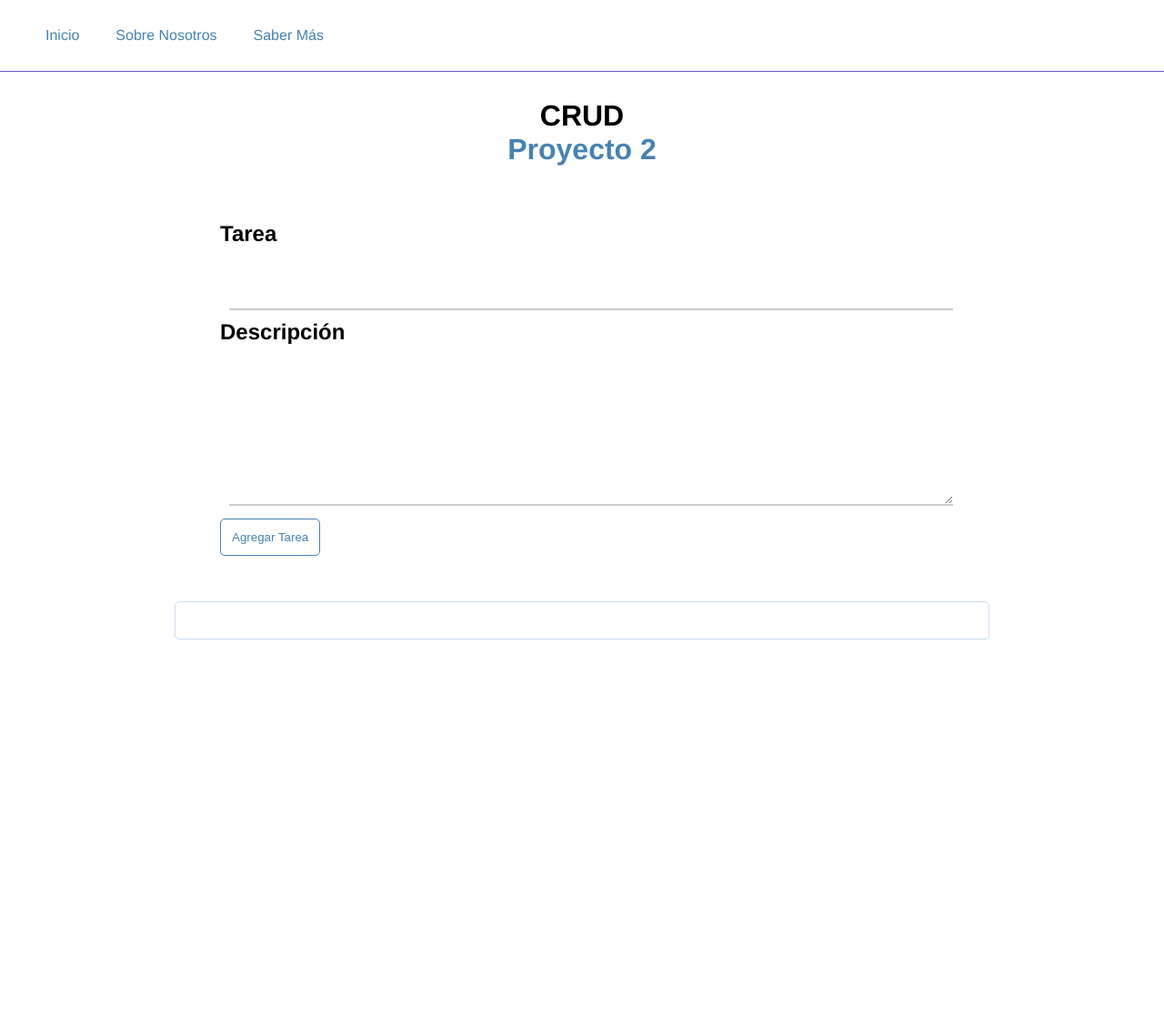
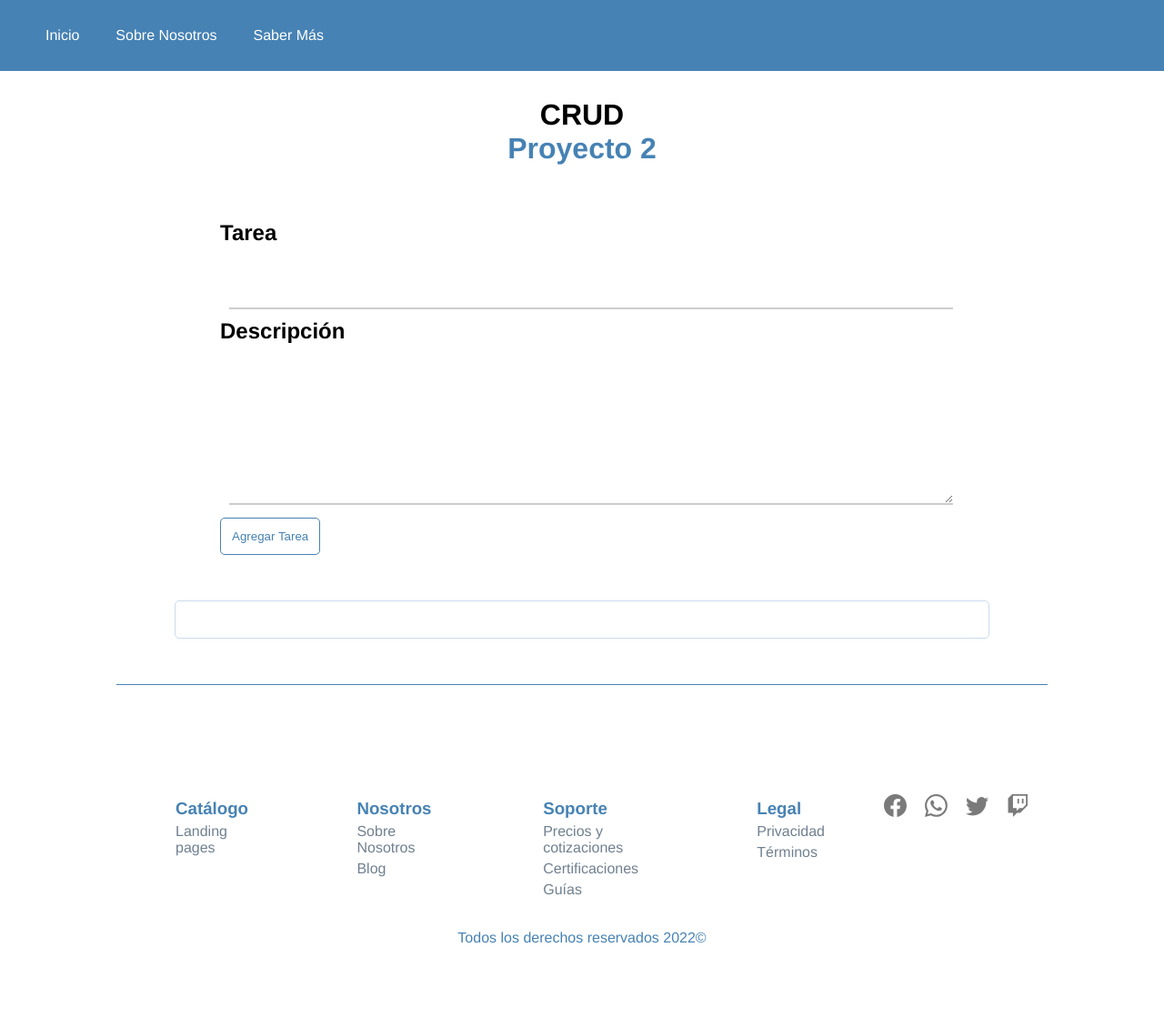
Before and after one commit to AlbertoReynaldoCortesMontalvo/Proyecto-dos, a plain HTML site: page index.html in a window 1280 px wide. Shown: the whole page at 91% size. Before the commit the page ends 800 px from the top, so only its background shows below. Drawn offline with Linux system fonts and the light colour scheme.

Commit message:
cambios en footer

```diff
--- a/assets/estilos.css
+++ b/assets/estilos.css
@@ -18,8 +18,7 @@ html {
 .menu {
     display: flex;
     justify-content: space-between;
-    margin: 15px;
-    padding: 15px;
+    padding: 30px;
 }
 
 .menu-list {
@@ -28,7 +27,7 @@ html {
 }
 
 .item a {
-    color:steelblue;
+    color:#fff;
     margin: 5px;
     padding: 15px;
     text-decoration: none;
@@ -36,12 +35,8 @@ html {
     transition: 0.5s;
 }
 
-.item a:hover {
-    border-bottom: 1px solid slateblue;
-}
-
 .main {
-    border-bottom: 1px solid slateblue;
+    background-color: steelblue;
 }
 
 .btn-subs {
@@ -172,3 +167,65 @@ input[type="submit"]:hover {
 .list-desc {
     font-size: 1.5rem;
 }
+
+/* footer */
+@media (min-width: 300px) and (max-width:1000px) {
+    .footer-menu {
+        display: block!important;
+    }
+}
+
+footer {
+    padding: 90px 10px;
+    width: 80%;
+    margin: 0 auto;
+
+    border-top: 1px solid steelblue;
+}
+
+
+.footer-menu {
+    display: flex;
+    justify-content: space-evenly;
+}
+
+.nav-footer {
+    display: flex;
+    justify-content: center;
+}
+
+.catalogo, .soporte {
+    margin: 10px 30px;
+    padding: 20px;
+}
+
+.catalogo h3, .soporte h3 {
+    color: steelblue;
+    margin: 5px;
+    cursor: pointer;
+}
+
+.catalogo p, .soporte p {
+    color: slategray;
+    font-size: 1rem;
+    margin: 5px;
+    cursor: pointer;
+}
+
+.redes-sociales {
+    display: flex;
+    justify-content: center;
+}
+
+.redes-sociales a {
+    color: #7a7a7a;
+    margin: 10px;
+    margin-top: 30px;
+    text-decoration: none;
+}
+
+.derechos-reservados {
+    text-align: center;
+    font-size: 1rem;
+    color: steelblue;
+}
--- a/index.html
+++ b/index.html
@@ -42,6 +42,66 @@
         </div>
     </section>
 
+    <footer>
+        <div class="footer-menu">
+            <div class="nav-footer">
+                <div class="catalogo">
+                    <h3 class="catalogo-title">Catálogo</h3>
+                    <p>Landing pages</p>
+                </div>
+                <div class="soporte">
+                    <h3 class="soporte-title">Nosotros</h3>
+                    <p>Sobre Nosotros</p>
+                    <p>Blog</p>
+                </div>
+            </div>
+
+            <div class="nav-footer">
+                <div class="catalogo">
+                    <h3 class="catalogo-title">Soporte</h3>
+                    <p>Precios y cotizaciones</p>
+                    <p>Certificaciones</p>
+                    <p>Guías</p>
+                </div>
+                <div class="soporte">
+                    <h3 class="soporte-title">Legal</h3>
+                    <p>Privacidad</p>
+                    <p>Términos</p>
+                </div>
+            </div>
+
+            <div class="redes-sociales">
+                <a href="#">
+                    <svg xmlns="http://www.w3.org/2000/svg" width="25" height="25" fill="currentColor" class="bi bi-facebook" viewBox="0 0 16 16">
+                        <path d="M16 8.049c0-4.446-3.582-8.05-8-8.05C3.58 0-.002 3.603-.002 8.05c0 4.017 2.926 7.347 6.75 7.951v-5.625h-2.03V8.05H6.75V6.275c0-2.017 1.195-3.131 3.022-3.131.876 0 1.791.157 1.791.157v1.98h-1.009c-.993 0-1.303.621-1.303 1.258v1.51h2.218l-.354 2.326H9.25V16c3.824-.604 6.75-3.934 6.75-7.951z"/>
+                    </svg>
+                </a>
+                <a href="#">
+                    <svg xmlns="http://www.w3.org/2000/svg" width="25" height="25" fill="currentColor" class="bi bi-whatsapp" viewBox="0 0 16 16">
+                        <path d="M13.601 2.326A7.854 7.854 0 0 0 7.994 0C3.627 0 .068 3.558.064 7.926c0 1.399.366 2.76 1.057 3.965L0 16l4.204-1.102a7.933 7.933 0 0 0 3.79.965h.004c4.368 0 7.926-3.558 7.93-7.93A7.898 7.898 0 0 0 13.6 2.326zM7.994 14.521a6.573 6.573 0 0 1-3.356-.92l-.24-.144-2.494.654.666-2.433-.156-.251a6.56 6.56 0 0 1-1.007-3.505c0-3.626 2.957-6.584 6.591-6.584a6.56 6.56 0 0 1 4.66 1.931 6.557 6.557 0 0 1 1.928 4.66c-.004 3.639-2.961 6.592-6.592 6.592zm3.615-4.934c-.197-.099-1.17-.578-1.353-.646-.182-.065-.315-.099-.445.099-.133.197-.513.646-.627.775-.114.133-.232.148-.43.05-.197-.1-.836-.308-1.592-.985-.59-.525-.985-1.175-1.103-1.372-.114-.198-.011-.304.088-.403.087-.088.197-.232.296-.346.1-.114.133-.198.198-.33.065-.134.034-.248-.015-.347-.05-.099-.445-1.076-.612-1.47-.16-.389-.323-.335-.445-.34-.114-.007-.247-.007-.38-.007a.729.729 0 0 0-.529.247c-.182.198-.691.677-.691 1.654 0 .977.71 1.916.81 2.049.098.133 1.394 2.132 3.383 2.992.47.205.84.326 1.129.418.475.152.904.129 1.246.08.38-.058 1.171-.48 1.338-.943.164-.464.164-.86.114-.943-.049-.084-.182-.133-.38-.232z"/>
+                    </svg>
+                </a>
+                <a href="#">
+                    <svg xmlns="http://www.w3.org/2000/svg" width="25" height="25" fill="currentColor" class="bi bi-twitter" viewBox="0 0 16 16">
+                        <path d="M5.026 15c6.038 0 9.341-5.003 9.341-9.334 0-.14 0-.282-.006-.422A6.685 6.685 0 0 0 16 3.542a6.658 6.658 0 0 1-1.889.518 3.301 3.301 0 0 0 1.447-1.817 6.533 6.533 0 0 1-2.087.793A3.286 3.286 0 0 0 7.875 6.03a9.325 9.325 0 0 1-6.767-3.429 3.289 3.289 0 0 0 1.018 4.382A3.323 3.323 0 0 1 .64 6.575v.045a3.288 3.288 0 0 0 2.632 3.218 3.203 3.203 0 0 1-.865.115 3.23 3.23 0 0 1-.614-.057 3.283 3.283 0 0 0 3.067 2.277A6.588 6.588 0 0 1 .78 13.58a6.32 6.32 0 0 1-.78-.045A9.344 9.344 0 0 0 5.026 15z"/>
+                    </svg>
+                </a>
+                <a href="#">
+                    <svg xmlns="http://www.w3.org/2000/svg" width="25" height="25" fill="currentColor" class="bi bi-twitch" viewBox="0 0 16 16">
+                        <path d="M3.857 0 1 2.857v10.286h3.429V16l2.857-2.857H9.57L14.714 8V0H3.857zm9.714 7.429-2.285 2.285H9l-2 2v-2H4.429V1.143h9.142v6.286z"/>
+                        <path d="M11.857 3.143h-1.143V6.57h1.143V3.143zm-3.143 0H7.571V6.57h1.143V3.143z"/>
+                    </svg>
+                </a>
+            </div>
+        </div>
+
+        <div class="contenedor">
+            <div class="derechos-reservados">
+                <p>Todos los derechos reservados 2022&copy; </p>
+            </div>
+        </div>
+    </footer>
+
 <script src="./assets/index.js"></script>
 </body>
 </html>
```
